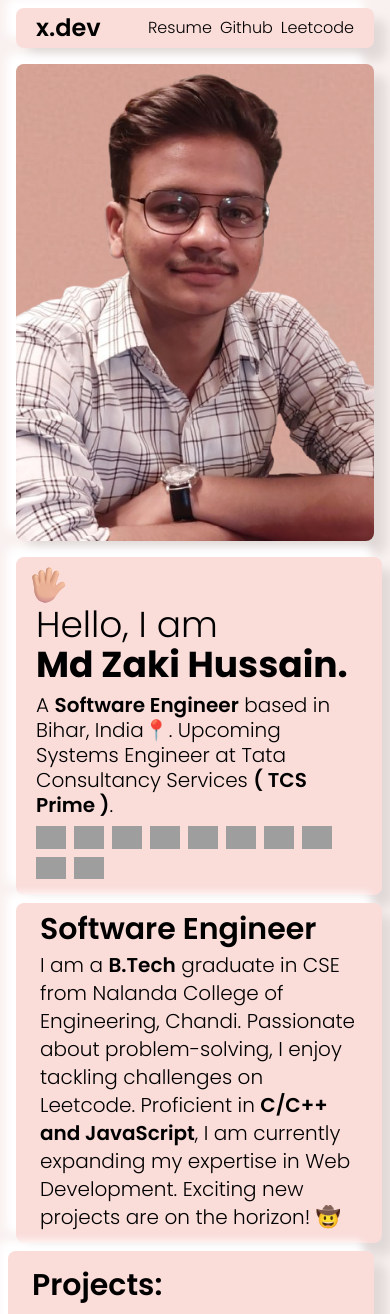
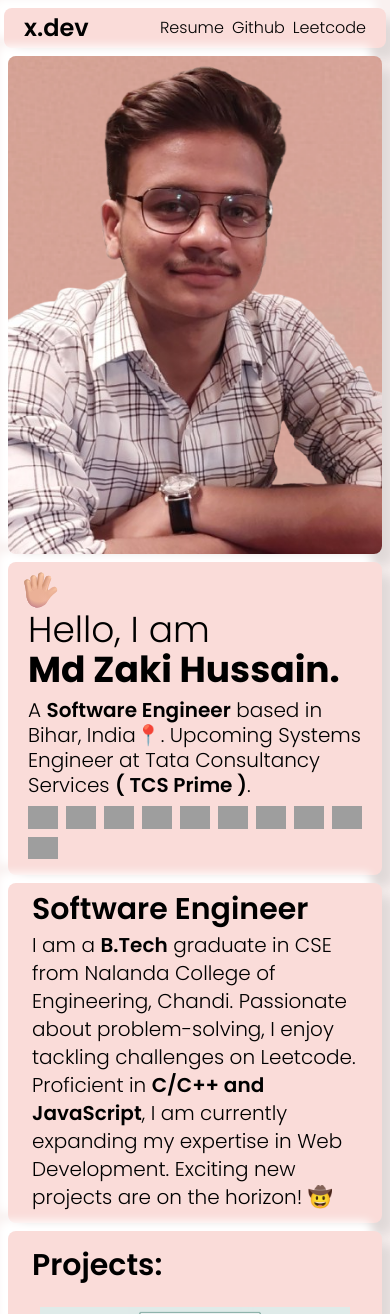
Before and after one commit to professorx2001/Bento-Portfolio, a website: page src/index.html in a window 390 px wide. Shown: the top 1314 px of the page. Drawn offline with Linux system fonts and the light colour scheme; grey boxes are pictures that could not be loaded.

Commit message:
adjust margins for small devices to improve responsiveness

```diff
--- a/src/index.html
+++ b/src/index.html
@@ -15,7 +15,7 @@
     >
       <div
         id="navbar"
-        class=" bg-[var(--custom-primary)] shadow-custom my-2 mx-4 rounded-lg sm:order-1 sm:col-span-12 sm:row-span-1"
+        class=" bg-[var(--custom-primary)] shadow-custom my-2 mx-1 sm:mx-4 rounded-lg sm:order-1 sm:col-span-12 sm:row-span-1"
       >
         <nav
           class="flex flex-row justify-between px-5 py-1 items-center rounded-lg"
@@ -32,7 +32,7 @@
 
       <div
         id="display-picture"
-        class="m-4 rounded-lg shadow-custom sm:order-3 sm:col-span-3 sm:row-span-6 sm:my-2 sm:mx-2"
+        class="m-2 rounded-lg shadow-custom sm:order-3 sm:col-span-3 sm:row-span-6 sm:my-2 sm:mx-2"
       >
         <img
           src="../assets/images/displayImg.png"
@@ -43,7 +43,7 @@
 
       <div
         id="main"
-        class="bg-[var(--custom-primary)] shadow-custom ml-4 mr-2 my-2 rounded-lg px-3 py-2 flex flex-col justify-center sm:order-2 sm:col-span-5 sm:row-span-6"
+        class="bg-[var(--custom-primary)] shadow-custom ml-2 sm:ml-4 mr-2 my-2 rounded-lg px-3 py-2 flex flex-col justify-center sm:order-2 sm:col-span-5 sm:row-span-6"
       >
         <div class="m-0 p-0">
           <img
@@ -122,7 +122,7 @@
 
       <div
         id="introduction"
-        class="bg-[var(--custom-primary)] shadow-custom ml-4 mr-2 my-2 flex flex-col justify-center rounded-lg px-3 py-2 sm:order-5 sm:col-span-4 sm:row-span-5 sm:px-1"
+        class="bg-[var(--custom-primary)] shadow-custom ml-2 sm:ml-4 mr-2 my-2 flex flex-col justify-center rounded-lg px-3 py-2 sm:order-5 sm:col-span-4 sm:row-span-5 sm:px-1"
       >
         <h2
           class="text-3xl font-semibold mx-3 sm:text-xl md:text-2xl lg:text-3xl sm:leading-none md:leading-none lg:leading-none whitespace-nowrap"
@@ -145,7 +145,7 @@
 
       <div
         id="projects"
-        class="bg-[var(--custom-primary)] shadow-custom ml-2 mr-4 my-2 rounded-lg px-3 pt-2 flex flex-col flex-grow h-screen sm:order-4 sm:h-auto sm:col-span-4 sm:row-span-9"
+        class="bg-[var(--custom-primary)] shadow-custom ml-2 mr-2 sm:mr-4 my-2 rounded-lg px-3 pt-2 flex flex-col flex-grow h-screen sm:order-4 sm:h-auto sm:col-span-4 sm:row-span-9"
       >
         <h2 class="text-3xl px-3 p-2 font-semibold">Projects:</h2>
         <img
@@ -208,7 +208,7 @@
 
       <div
         id="social"
-        class="bg-[var(--custom-primary)] shadow-custom ml-2 mr-4 my-2 rounded-lg px-3 py-2 flex justify-around items-center flex-wrap sm:order-7 sm:col-span-4 sm:row-span-2 sm:text-xs md:text-sm lg:text-base"
+        class="bg-[var(--custom-primary)] shadow-custom ml-2 mr-2 sm:mr-4 my-2 rounded-lg px-3 py-2 flex justify-around items-center flex-wrap sm:order-7 sm:col-span-4 sm:row-span-2 sm:text-xs md:text-sm lg:text-base"
       >
         <div class="p-2">
           <a href="#">LinkedIn</a>
```
Also changed, not shown: src/output.css.
